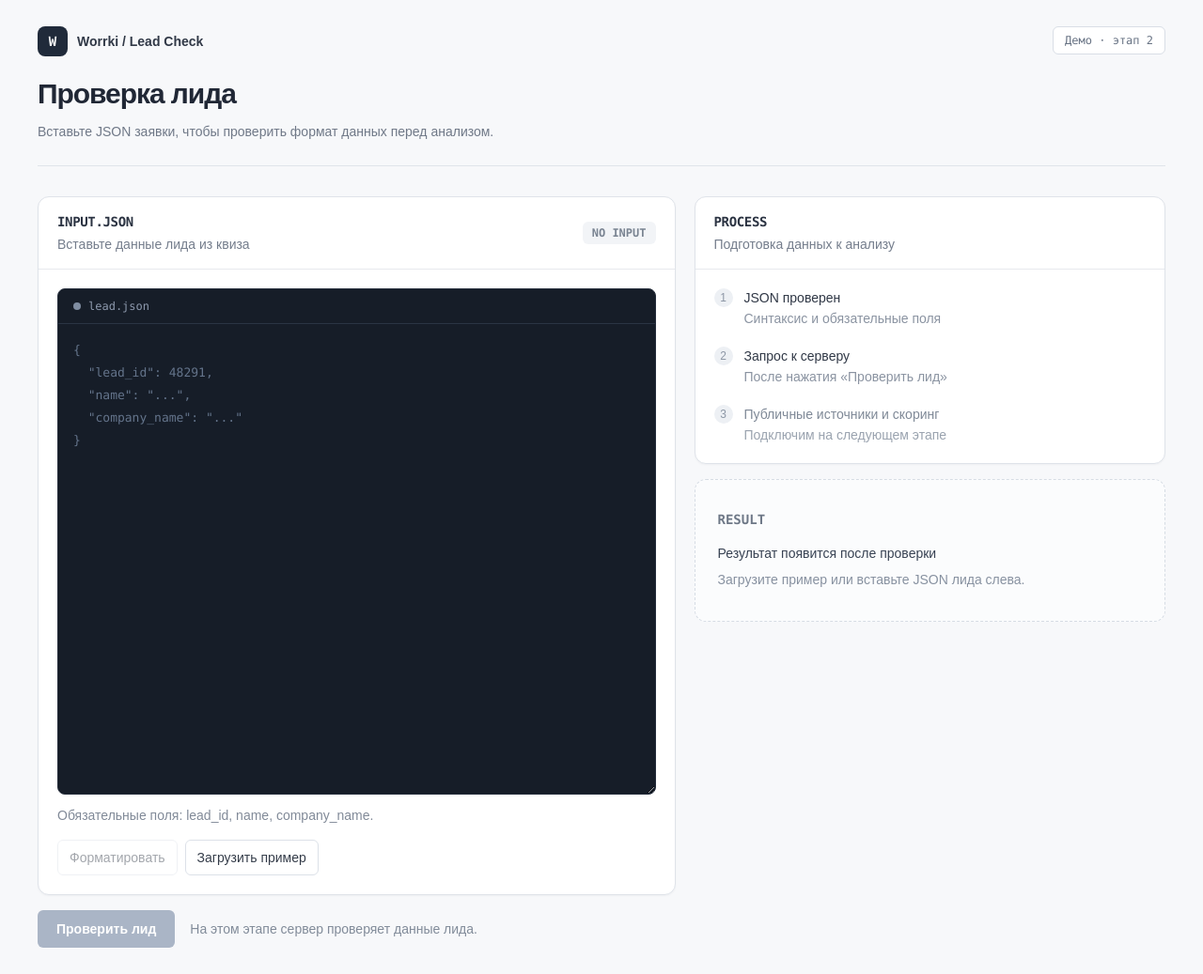
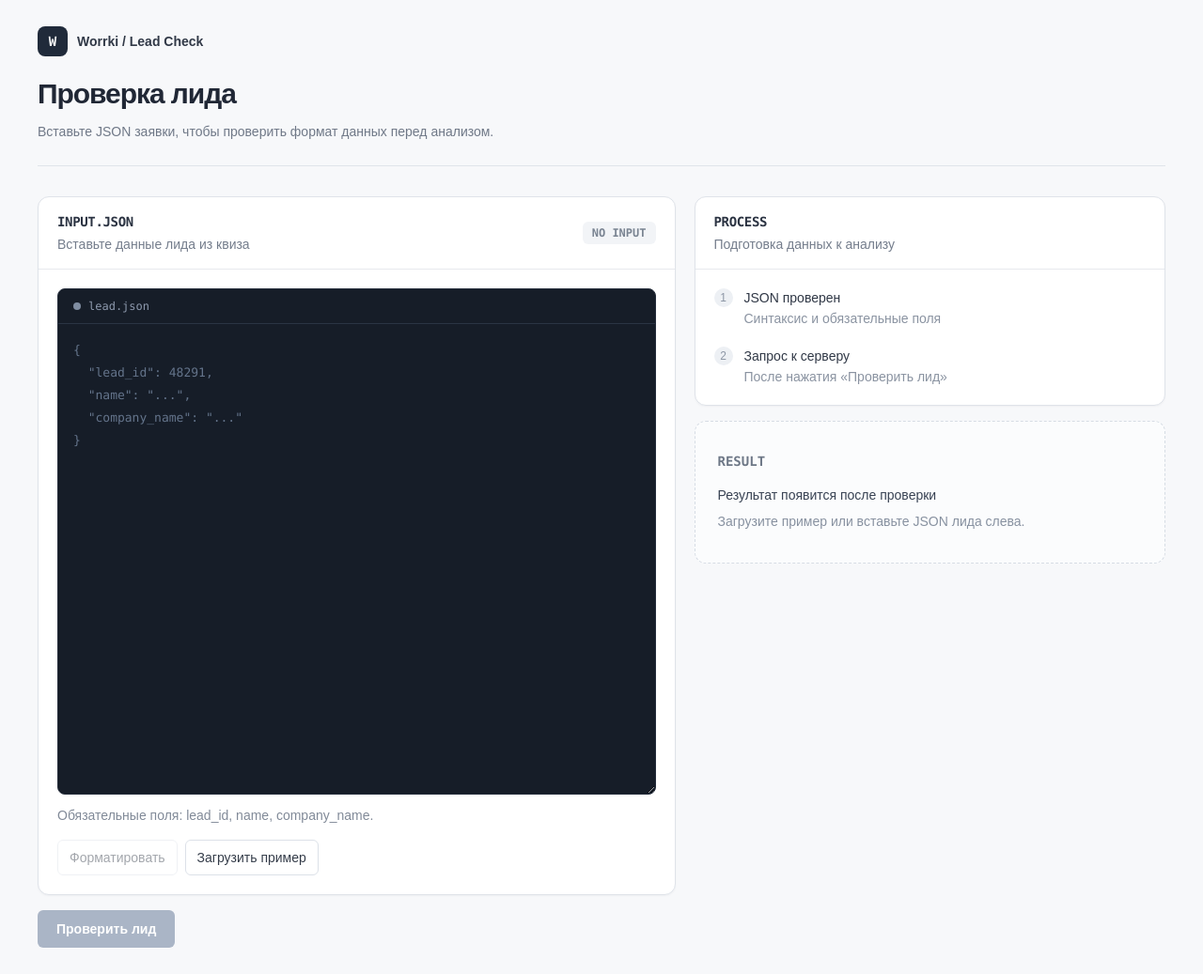
Before and after one commit to JakuninOleg/json-crm-validation, a Next.js app: page / in a window 1280 px wide. Shown: the whole page at 94% size. Built offline with nearby package versions, Linux system fonts and the light colour scheme.

Commit message:
chore: remove demo stage labels

```diff
--- a/app/page.tsx
+++ b/app/page.tsx
@@ -14,7 +14,7 @@ function getResultContent(requestState: RequestState) {
     case "validated":
       return {
         title: "Лид принят сервером",
-        description: "Данные прошли серверную проверку. Поиск источников и AI-скоринг подключим в следующей итерации.",
+        description: "Данные прошли проверку обязательных полей.",
       };
     case "error":
       return { title: "Не удалось проверить лид", description: "Повторите попытку." };
@@ -93,7 +93,7 @@ export default function Home() {
   return (
     <main className="min-h-screen bg-[#f7f8fa] px-4 py-7 sm:px-7 lg:px-10">
       <div className="mx-auto max-w-[1320px]">
-        <header className="mb-8 flex flex-wrap items-start justify-between gap-5 border-b border-[#e0e4ea] pb-6">
+        <header className="mb-8 border-b border-[#e0e4ea] pb-6">
           <div>
             <div className="flex items-center gap-2.5">
               <span className="flex size-8 items-center justify-center rounded-lg bg-[#202a3a] font-mono text-sm font-bold text-white">W</span>
@@ -104,7 +104,6 @@ export default function Home() {
               Вставьте JSON заявки, чтобы проверить формат данных перед анализом.
             </p>
           </div>
-          <span className="rounded-md border border-[#d9dee6] bg-white px-3 py-1.5 font-mono text-xs text-[#687384]">Демо · этап 2</span>
         </header>
 
         <div className="grid items-start gap-5 lg:grid-cols-[minmax(0,1.15fr)_minmax(330px,0.85fr)]">
@@ -117,7 +116,7 @@ export default function Home() {
               status={validation.status}
               error={validation.message}
             />
-            <div className="flex flex-wrap items-center gap-4">
+            <div>
               <button
                 type="button"
                 disabled={validation.status !== "valid" || requestState === "sending"}
@@ -126,7 +125,6 @@ export default function Home() {
               >
                 {requestState === "sending" ? "Проверяем..." : "Проверить лид"}
               </button>
-              <p className="text-sm text-[#818b99]">На этом этапе сервер проверяет данные лида.</p>
             </div>
           </div>
 
--- a/components/ProcessStatus.tsx
+++ b/components/ProcessStatus.tsx
@@ -61,13 +61,6 @@ export function ProcessStatus({ isValid, requestState }: ProcessStatusProps) {
               <p className="mt-0.5 text-[#8a93a1]">{getServerStatusText(requestState)}</p>
             </div>
           </li>
-          <li className="flex items-start gap-3">
-            <span className="flex size-5 shrink-0 items-center justify-center rounded-full bg-[#edf0f4] text-xs text-[#8c96a5]">3</span>
-            <div>
-              <p className="font-medium text-[#7f8997]">Публичные источники и скоринг</p>
-              <p className="mt-0.5 text-[#9aa3af]">Подключим на следующем этапе</p>
-            </div>
-          </li>
         </ol>
       </div>
     </section>
```
Also changed, not shown: 1 other file (tests, documents, lock files or other folders).
